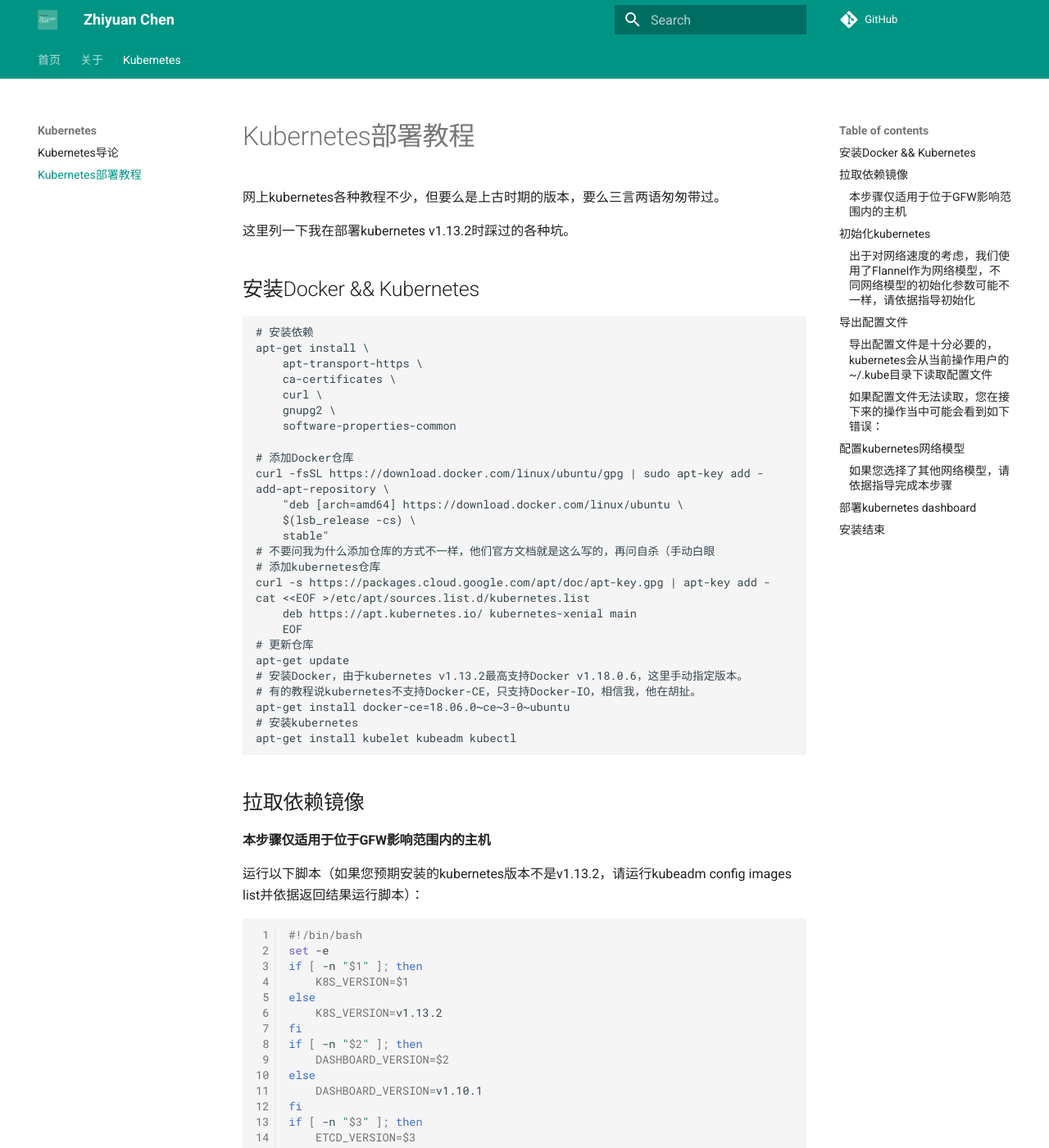
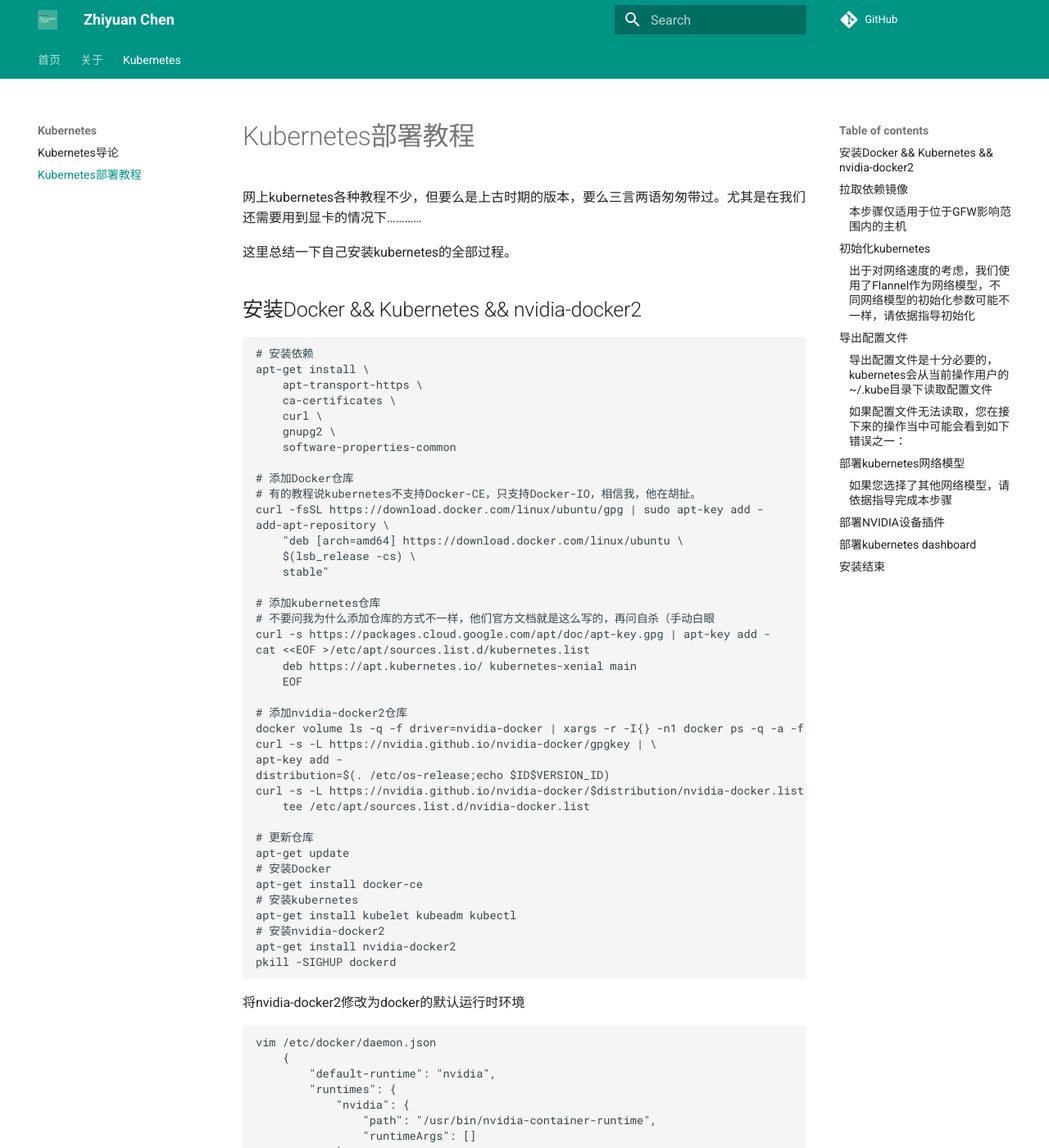
Before and after one commit to zyc-ai/zyc-ai, an MkDocs documentation site: the page built from docs/kubernetes/kubernetes_deploy_guide.md, in a window 1280 px wide and 1400 px high. Shown: the whole window at 82% size. Built offline with MkDocs 1.6.1 and Material for MkDocs 9.7.7, drawn with Linux system fonts in a browser that asks for light colours; comment, search, counter and statistics services are not loaded; some of the changed text lies outside the part shown.

Commit message:
添加nvidia设备插件的内容

```diff
--- a/docs/kubernetes/kubernetes_deploy_guide.md
+++ b/docs/kubernetes/kubernetes_deploy_guide.md
@@ -17,12 +17,12 @@
 ---
 # Kubernetes部署教程
 
-网上kubernetes各种教程不少，但要么是上古时期的版本，要么三言两语匆匆带过。
+网上kubernetes各种教程不少，但要么是上古时期的版本，要么三言两语匆匆带过。尤其是在我们还需要用到显卡的情况下…………
 
-这里列一下我在部署kubernetes v1.13.2时踩过的各种坑。
+这里总结一下自己安装kubernetes的全部过程。
 
 
-## 安装Docker && Kubernetes
+## 安装Docker && Kubernetes && nvidia-docker2
     # 安装依赖
     apt-get install \
         apt-transport-https \
@@ -32,24 +32,51 @@
         software-properties-common
 
     # 添加Docker仓库
+    # 有的教程说kubernetes不支持Docker-CE，只支持Docker-IO，相信我，他在胡扯。
     curl -fsSL https://download.docker.com/linux/ubuntu/gpg | sudo apt-key add -
     add-apt-repository \
         "deb [arch=amd64] https://download.docker.com/linux/ubuntu \
         $(lsb_release -cs) \
         stable"
+
+    # 添加kubernetes仓库
     # 不要问我为什么添加仓库的方式不一样，他们官方文档就是这么写的，再问自杀（手动白眼
-    # 添加kubernetes仓库
     curl -s https://packages.cloud.google.com/apt/doc/apt-key.gpg | apt-key add -
     cat <<EOF >/etc/apt/sources.list.d/kubernetes.list
         deb https://apt.kubernetes.io/ kubernetes-xenial main
         EOF
+
+    # 添加nvidia-docker2仓库
+    docker volume ls -q -f driver=nvidia-docker | xargs -r -I{} -n1 docker ps -q -a -f volume={} | xargs -r docker rm -f
+    curl -s -L https://nvidia.github.io/nvidia-docker/gpgkey | \
+    apt-key add -
+    distribution=$(. /etc/os-release;echo $ID$VERSION_ID)
+    curl -s -L https://nvidia.github.io/nvidia-docker/$distribution/nvidia-docker.list | \
+        tee /etc/apt/sources.list.d/nvidia-docker.list
+
     # 更新仓库
     apt-get update
-    # 安装Docker，由于kubernetes v1.13.2最高支持Docker v1.18.0.6，这里手动指定版本。
-    # 有的教程说kubernetes不支持Docker-CE，只支持Docker-IO，相信我，他在胡扯。
-    apt-get install docker-ce=18.06.0~ce~3-0~ubuntu
+    # 安装Docker
+    apt-get install docker-ce
     # 安装kubernetes
     apt-get install kubelet kubeadm kubectl
+    # 安装nvidia-docker2
+    apt-get install nvidia-docker2
+    pkill -SIGHUP dockerd
+
+将nvidia-docker2修改为docker的默认运行时环境
+
+    vim /etc/docker/daemon.json
+        {
+            "default-runtime": "nvidia",
+            "runtimes": {
+                "nvidia": {
+                    "path": "/usr/bin/nvidia-container-runtime",
+                    "runtimeArgs": []
+                }
+            }
+        }
+    sudo service docker restart
 
 
 ## 拉取依赖镜像
@@ -122,12 +149,10 @@
 
 ## 初始化kubernetes
 #### 出于对网络速度的考虑，我们使用了Flannel作为网络模型，不同网络模型的初始化参数可能不一样，请依据指导初始化
-
     kubeadm init --pod-network-cidr=10.244.0.0/16 --apiserver-advertise-address=<ip-address>
 
 ## 导出配置文件
 #### 导出配置文件是十分必要的，kubernetes会从当前操作用户的~/.kube目录下读取配置文件
-
     # 对于普通用户
     mkdir -p $HOME/.kube
     sudo cp -i /etc/kubernetes/admin.conf $HOME/.kube/config
@@ -135,18 +160,30 @@
     # 对于root用户
     export KUBECONFIG=/etc/kubernetes/admin.conf
 
-#### 如果配置文件无法读取，您在接下来的操作当中可能会看到如下错误：
+#### 如果配置文件无法读取，您在接下来的操作当中可能会看到如下错误之一：
+    Unable to connect to the server: x509: certificate signed by unknown authority (possibly because of “crypto/rsa: verification error” while trying to verify candidate authority certificate “kubernetes”)
 
     The connection to the server localhost:8080 was refused - did you specify the right host or port?
 
-## 配置kubernetes网络模型
+    The connection to the server localhost:6443 was refused - did you specify the right host or port?
+
+## 部署kubernetes网络模型
 #### 如果您选择了其他网络模型，请依据指导完成本步骤
     sysctl net.bridge.bridge-nf-call-iptables=1
     kubectl apply -f https://raw.githubusercontent.com/coreos/flannel/master/Documentation/kube-flannel.yml
 
 
+## 部署NVIDIA设备插件
+    docker pull nvidia/k8s-device-plugin:1.11
+    # 如果无法直接拉取镜像
+    # git clone https://github.com/NVIDIA/k8s-device-plugin.git && cd k8s-device-plugin
+    # docker build -t nvidia/k8s-device-plugin:1.11 .
+    docker run --security-opt=no-new-privileges --cap-drop=ALL --network=none -dit -v /var/lib/kubelet/device-plugins:/var/lib/kubelet/device-plugins nvidia/k8s-device-plugin:1.11
+
+    kubectl create -f https://raw.githubusercontent.com/NVIDIA/k8s-device-plugin/v1.11/nvidia-device-plugin.yml
+
+
 ## 部署kubernetes dashboard
-
     kubectl apply -f https://raw.githubusercontent.com/kubernetes/dashboard/v1.10.1/src/deploy/recommended/kubernetes-dashboard.yaml
 
 
```
Also changed, not shown: docs/kubernetes/introduction_to_kubernetes.md (+7 -0 lines), site/kubernetes/introduction_to_kubernetes/index.html, site/kubernetes/kubernetes_deploy_guide/index.html, site/search/search_index.json, site/sitemap.xml, 1 other file.
